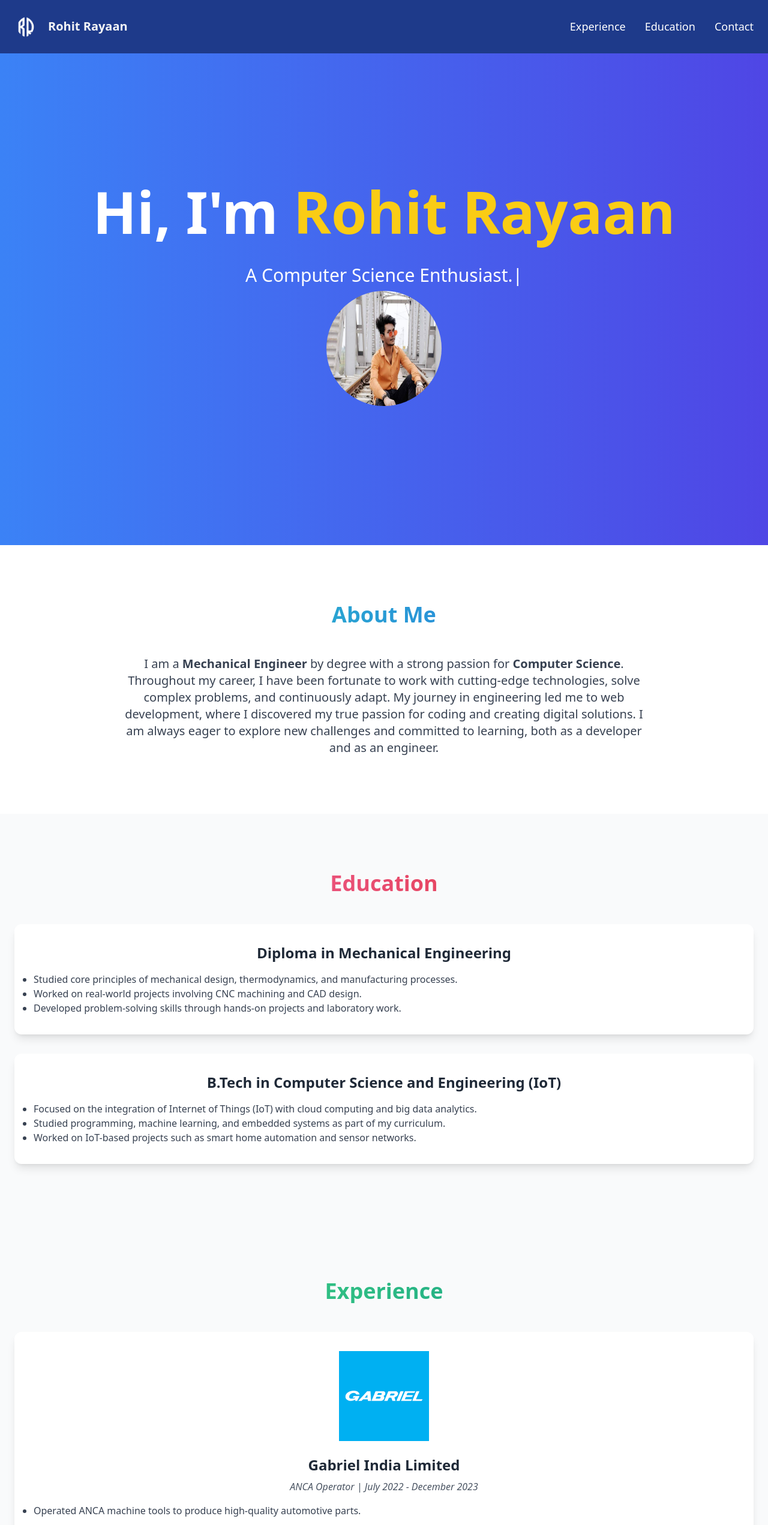
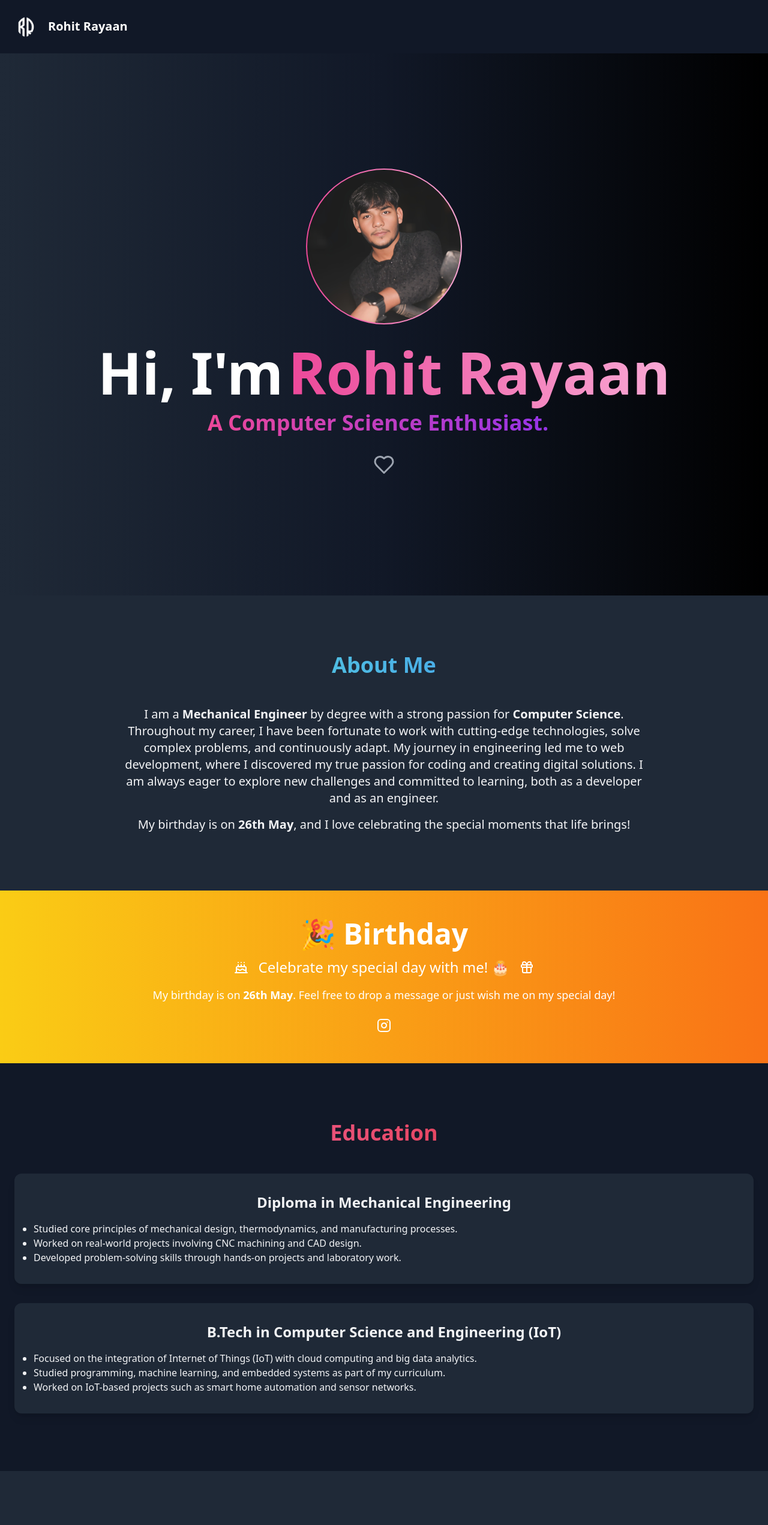
Before and after one commit to starkryan/rajule, a Next.js app: page / in a window 1280 px wide. Shown: the top 2543 px of the page at 60% size. Built offline with nearby package versions, Linux system fonts and the light colour scheme.

Commit message:
Updated layout and page files, deleted author.png, added author.jpg

```diff
--- a/app/layout.tsx
+++ b/app/layout.tsx
@@ -13,9 +13,39 @@ const geistMono = localFont({
   weight: "100 900",
 });
 
+// SEO and social media metadata
 export const metadata: Metadata = {
-  title: "Create Next App",
-  description: "Generated by create next app",
+  title: "Rohit Rayaan's Portfolio | Full-Stack Developer & Engineer",
+  description: "Explore the portfolio of Rohit Rayaan, a full-stack developer and engineer skilled in web development, mechanical engineering, and computer science. Discover projects, experience, and contact details.",
+  keywords: ["Rohit Rayaan", "Full-Stack Developer", "Web Developer", "Mechanical Engineer", "Portfolio"],
+  openGraph: {
+    title: "Rohit Rayaan | Full-Stack Developer & Engineer",
+    description: "Showcasing the work and achievements of Rohit Rayaan in web development, engineering, and computer science.",
+    url: "https://rrayaan.vercel.app/",
+    siteName: "Rohit Rayaan's Portfolio",
+    images: [
+      {
+        url: "https://yourwebsite.com/og-image.jpg",
+        width: 1200,
+        height: 630,
+        alt: "Rohit Rayaan's Portfolio",
+      },
+    ],
+    type: "website",
+  },
+  twitter: {
+    card: "summary_large_image",
+    site: "@rohitrayaan",
+    title: "Rohit Rayaan | Full-Stack Developer & Engineer",
+    description: "Explore the work of Rohit Rayaan, an engineer and full-stack developer with expertise in web development and mechanical engineering.",
+    images: ["https://yourwebsite.com/og-image.jpg"],
+  },
+};
+
+// Separate viewport export
+export const viewport = {
+  width: "device-width",
+  initialScale: 1,
 };
 
 export default function RootLayout({
--- a/app/page.tsx
+++ b/app/page.tsx
@@ -1,21 +1,21 @@
-"use client"
+"use client";
 
-import { TypeAnimation } from 'react-type-animation'
-import Head from 'next/head'
-import Image from 'next/image'
-import { motion } from 'framer-motion'
-import { Instagram } from 'lucide-react'
-import { useState } from 'react'
+import { TypeAnimation } from 'react-type-animation';
+import Head from 'next/head';
+import Image from 'next/image';
+import { motion } from 'framer-motion';
+import { Instagram, Gift, Cake, Heart } from 'lucide-react'; // Import relevant icons
+import { useState } from 'react';
 
 export default function Home() {
-  const [isMenuOpen, setIsMenuOpen] = useState(false)
+  const [liked, setLiked] = useState(false); // State to track if the heart is liked
 
-  const toggleMenu = () => {
-    setIsMenuOpen(!isMenuOpen)
-  }
+  const toggleLike = () => {
+    setLiked(!liked); // Toggle the like state
+  };
 
   return (
-    <div className="font-sans bg-gray-50 text-gray-800">
+    <div className="font-sans bg-black text-gray-100">
       <Head>
         <title>Rohit Rayaan - Portfolio</title>
         <meta name="description" content="Welcome to my portfolio" />
@@ -26,63 +26,48 @@ export default function Home() {
 
       {/* Header Section */}
       <motion.header
-        className="bg-blue-900 text-white shadow-lg py-6"
+        className="bg-gray-900 text-white shadow-lg py-6"
         initial={{ opacity: 0 }}
         animate={{ opacity: 1 }}
         transition={{ duration: 0.5 }}
       >
         <div className="container mx-auto flex justify-between items-center px-6">
-          {/* Logo and Name */}
           <div className="flex items-center space-x-4">
             <Image
-              src="/logo.png"  // Add your logo file in the public folder
+              src="/logo.png"
               alt="Logo"
-              width={40}  // Set your preferred width
-              height={40}  // Set your preferred height
+              width={40}
+              height={40}
               className="object-contain"
             />
-            <h1 className="text-xl font-poppins font-bold text-gray-100">
-  Rohit Rayaan
-</h1>
-
+            <h1 className="text-xl font-poppins font-bold text-white">
+              Rohit Rayaan
+            </h1>
           </div>
-
-          {/* Hamburger Menu Button */}
-          <button
-            className="lg:hidden text-white focus:outline-none"
-            onClick={toggleMenu}
-          >
-            <svg
-              className="w-6 h-6"
-              xmlns="http://www.w3.org/2000/svg"
-              fill="none"
-              viewBox="0 0 24 24"
-              stroke="currentColor"
-            >
-              <path
-                strokeLinecap="round"
-                strokeLinejoin="round"
-                strokeWidth="2"
-                d="M4 6h16M4 12h16M4 18h16"
-              />
-            </svg>
-          </button>
-
-          {/* Navbar */}
-          <nav className={`lg:flex space-x-8 text-lg font-medium ${isMenuOpen ? 'block' : 'hidden'} lg:block`}>
-            <a href="#experience" className="hover:text-yellow-400 transition">Experience</a>
-            <a href="#education" className="hover:text-yellow-400 transition">Education</a>
-            <a href="#contact" className="hover:text-yellow-400 transition">Contact</a>
-          </nav>
         </div>
       </motion.header>
 
       {/* Hero Section */}
-      <section className="bg-gradient-to-r from-blue-500 to-indigo-600 text-white py-48 text-center">
+      <section className="bg-gradient-to-r from-gray-800 via-gray-900 to-black text-white py-48 text-center">
+        <div className="flex justify-center mb-8">
+          <div className="relative inline-block rounded-full p-[2px] bg-gradient-to-r from-pink-500 to-pink-300">
+            <Image
+              src="/author.jpg"
+              alt="Rohit Rayaan"
+              className="rounded-full h-48 w-48 sm:h-56 sm:w-56 lg:h-64 lg:w-64"
+              height={500}
+              width={500}
+            />
+          </div>
+        </div>
         <div className="container mx-auto px-6">
-          <h2 className="text-white mb-4 text-4xl sm:text-5xl lg:text-8xl lg:leading-normal font-extrabold">
-            Hi, I'm <span className="text-yellow-400">Rohit Rayaan</span>
+          <h2 className="mb-4 text-3xl sm:text-4xl md:text-5xl lg:text-6xl xl:text-8xl font-extrabold leading-tight">
+            Hi, I'm
+            <span className="ml-2 text-transparent bg-clip-text bg-gradient-to-r from-pink-500 to-pink-300">
+              Rohit Rayaan
+            </span>
           </h2>
+
           <TypeAnimation
             sequence={[
               'A Mechanical Engineer.',
@@ -94,25 +79,26 @@ export default function Home() {
             ]}
             speed={50}
             repeat={Infinity}
-            className="bg-clip-text text-2xl md:text-3xl font-medium"
+            className="text-2xl sm:text-3xl md:text-4xl font-bold bg-gradient-to-r from-pink-500 to-purple-600 text-transparent bg-clip-text"
           />
         </div>
-        <div className="flex justify-center mb-8">
-          <Image
-            src="/author.png"
-            alt="Rohit Rayaan"
-            className="rounded-full h-48 w-48  m-2"
-            height={500}
-            width={500}
-          />
+
+        {/* Like Button (Heart) */}
+        <div className="mt-6 flex justify-center">
+          <button
+            onClick={toggleLike}
+            className={`p-2 transition-colors duration-200 ${liked ? 'text-red-500' : 'text-gray-400'}`}
+          >
+            <Heart size={36} />
+          </button>
         </div>
       </section>
 
       {/* About Section */}
-      <section id="about" className="py-24 bg-white">
+      <section id="about" className="py-24 bg-gray-800 text-gray-100">
         <div className="container mx-auto text-center px-6">
           <motion.h2
-            className="text-4xl font-semibold mb-12 text-transparent bg-clip-text bg-gradient-to-r from-teal-400 to-blue-600"
+            className="text-4xl font-semibold mb-12 text-transparent bg-clip-text bg-gradient-to-r from-teal-300 to-blue-500"
             initial={{ opacity: 0 }}
             animate={{ opacity: 1 }}
             transition={{ duration: 0.5 }}
@@ -120,15 +106,49 @@ export default function Home() {
             About Me
           </motion.h2>
 
-          <p className="text-xl text-gray-700 max-w-4xl mx-auto">
-            I am a <strong>Mechanical Engineer</strong> by degree with a strong passion for <strong>Computer Science</strong>. Throughout my career, I have been fortunate to work with cutting-edge technologies, solve complex problems, and continuously adapt. My journey in engineering led me to web development, where I discovered my true passion for coding and creating digital solutions.
-            I am always eager to explore new challenges and committed to learning, both as a developer and as an engineer.
+          <p className="text-xl max-w-4xl mx-auto">
+            I am a <strong>Mechanical Engineer</strong> by degree with a strong passion for <strong>Computer Science</strong>. Throughout my career, I have been fortunate to work with cutting-edge technologies, solve complex problems, and continuously adapt. My journey in engineering led me to web development, where I discovered my true passion for coding and creating digital solutions. I am always eager to explore new challenges and committed to learning, both as a developer and as an engineer.
+          </p>
+          <p className="mt-4 text-xl">
+            My birthday is on <strong>26th May</strong>, and I love celebrating the special moments that life brings!
           </p>
         </div>
       </section>
 
+      {/* Birthday Section with Icon */}
+      <section id="birthday" className="py-12 bg-gradient-to-r from-yellow-400 to-orange-500 text-white text-center">
+        <div className="container mx-auto px-6">
+          <motion.h2
+            className="text-3xl sm:text-4xl md:text-5xl font-semibold mb-4"
+            initial={{ opacity: 0 }}
+            animate={{ opacity: 1 }}
+            transition={{ duration: 0.5 }}
+          >
+            🎉 Birthday
+          </motion.h2>
+          <div className="flex justify-center items-center space-x-4">
+            <Cake className="text-4xl" />
+            <p className="text-xl sm:text-2xl">Celebrate my special day with me! 🎂</p>
+            <Gift className="text-4xl" />
+          </div>
+          <p className="mt-4 text-lg">My birthday is on <strong>26th May</strong>. Feel free to drop a message or just wish me on my special day!</p>
+          <div className="flex justify-center items-center space-x-4 mt-4">
+            <a
+              href="https://www.instagram.com/rohitrayaan"
+              target="_blank"
+              rel="noopener noreferrer"
+              className="text-3xl hover:text-yellow-400 transition"
+            >
+              <Instagram className="inline-block" />
+            </a>
+          </div>
+        </div>
+      </section>
+
+      {/* Other Sections remain the same */}
+
       {/* Education Section */}
-      <section id="education" className="py-24 bg-gray-50">
+      <section id="education" className="py-24 bg-gray-900 text-gray-100">
         <div className="container mx-auto text-center px-6">
           <motion.h2
             className="text-4xl font-semibold mb-12 text-transparent bg-clip-text bg-gradient-to-r from-pink-400 to-red-600"
@@ -140,20 +160,18 @@ export default function Home() {
           </motion.h2>
 
           <div className="space-y-8">
-            {/* Diploma in Mechanical Engineering */}
-            <div className="bg-white p-8 shadow-lg rounded-xl transform transition-all hover:scale-105 hover:shadow-xl">
+            <div className="bg-gray-800 p-8 shadow-lg rounded-xl transform transition-all hover:scale-105 hover:shadow-xl">
               <h3 className="text-2xl font-semibold mb-2">Diploma in Mechanical Engineering</h3>
-              <ul className="list-disc text-left text-gray-700 mt-4">
+              <ul className="list-disc text-left mt-4">
                 <li>Studied core principles of mechanical design, thermodynamics, and manufacturing processes.</li>
                 <li>Worked on real-world projects involving CNC machining and CAD design.</li>
                 <li>Developed problem-solving skills through hands-on projects and laboratory work.</li>
               </ul>
             </div>
 
-            {/* B.Tech in Computer Science and Engineering (IoT) */}
-            <div className="bg-white p-8 shadow-lg rounded-xl transform transition-all hover:scale-105 hover:shadow-xl">
+            <div className="bg-gray-800 p-8 shadow-lg rounded-xl transform transition-all hover:scale-105 hover:shadow-xl">
               <h3 className="text-2xl font-semibold mb-2">B.Tech in Computer Science and Engineering (IoT)</h3>
-              <ul className="list-disc text-left text-gray-700 mt-4">
+              <ul className="list-disc text-left mt-4">
                 <li>Focused on the integration of Internet of Things (IoT) with cloud computing and big data analytics.</li>
                 <li>Studied programming, machine learning, and embedded systems as part of my curriculum.</li>
                 <li>Worked on IoT-based projects such as smart home automation and sensor networks.</li>
@@ -163,66 +181,8 @@ export default function Home() {
         </div>
       </section>
 
-      {/* Experience Section */}
-      <section id="experience" className="py-24 bg-gray-50">
-        <div className="container mx-auto text-center px-6">
-          <motion.h2
-            className="text-4xl font-semibold mb-12 text-transparent bg-clip-text bg-gradient-to-r from-green-400 to-teal-600"
-            initial={{ opacity: 0 }}
-            animate={{ opacity: 1 }}
-            transition={{ duration: 0.5 }}
-          >
-            Experience
-          </motion.h2>
-
-          <div className="space-y-12">
-            {/* Gabriel India Limited */}
-            <div className="bg-white p-8 shadow-lg rounded-xl transform transition-all hover:scale-105 hover:shadow-xl">
-              <div className="flex justify-center mb-6">
-                <Image
-                  src="/gb.png"
-                  alt="Gabriel India Limited"
-                  width={150}
-                  height={50}
-                  className="object-contain"
-                />
-              </div>
-              <h3 className="text-2xl font-semibold mb-2">Gabriel India Limited</h3>
-              <p className="text-gray-600 italic">ANCA Operator | July 2022 - December 2023</p>
-              <ul className="list-disc text-left text-gray-700 mt-4 space-y-2">
-                <li>Operated ANCA machine tools to produce high-quality automotive parts.</li>
-                <li>Monitored machine performance and ensured product quality through regular checks.</li>
-                <li>Collaborated with engineering teams to optimize machine setups and workflows.</li>
-                <li>Trained junior operators and ensured adherence to safety and operational standards.</li>
-              </ul>
-            </div>
-
-            {/* DANA Private Limited */}
-            <div className="bg-white p-8 shadow-lg rounded-xl transform transition-all hover:scale-105 hover:shadow-xl">
-              <div className="flex justify-center mb-6">
-                <Image
-                  src="/dana.jpg"
-                  alt="DANA Private Limited"
-                  width={150}
-                  height={50}
-                  className="object-contain"
-                />
-              </div>
-              <h3 className="text-2xl font-semibold mb-2">DANA Private Limited</h3>
-              <p className="text-gray-600 italic">ANCA Operator | January 2022</p>
-              <ul className="list-disc text-left text-gray-700 mt-4 space-y-2">
-                <li>Set up and operated ANCA CNC grinding machines for precision parts production.</li>
-                <li>Collaborated with the production team to troubleshoot issues and improve efficiency.</li>
-                <li>Consistently met production deadlines while maintaining high standards of product quality.</li>
-                <li>Utilized Lean Manufacturing principles to optimize workflows and reduce downtime.</li>
-              </ul>
-            </div>
-          </div>
-        </div>
-      </section>
-
       {/* Contact Section */}
-      <section id="contact" className="py-24 bg-blue-900 text-white">
+      <section id="contact" className="py-24 bg-gray-800 text-white">
         <div className="container mx-auto text-center px-6">
           <motion.h2
             className="text-4xl font-semibold mb-6 text-transparent bg-clip-text bg-gradient-to-r from-teal-500 to-green-600"
@@ -233,14 +193,14 @@ export default function Home() {
             Contact Me
           </motion.h2>
           <p className="text-xl mb-4">Feel free to reach out for collaborations, freelance work, or just to chat!</p>
-          <a href="mailto:rohitsiitpatna@gmail.com" className="bg-yellow-400 text-blue-900 px-8 py-3 rounded-full text-lg hover:bg-yellow-300 transition">
+          <a href="mailto:rohitsiitpatna@gmail.com" className="bg-yellow-400 text-gray-900 px-8 py-3 rounded-full text-lg hover:bg-yellow-500 transition">
             Send Email
           </a>
         </div>
       </section>
 
       {/* Footer Section */}
-      <footer className="bg-gray-800 text-white py-6">
+      <footer className="bg-gray-900 text-white py-6">
         <div className="container mx-auto text-center">
           <p>&copy; 2024 Rohit Rayaan. All rights reserved.</p>
           <div className="flex justify-center items-center space-x-4 mt-4">
@@ -248,14 +208,13 @@ export default function Home() {
               href="https://www.instagram.com/rohitrayaan"
               target="_blank"
               rel="noopener noreferrer"
-              className="text-white text-3xl hover:text-yellow-400 transition"
+              className="text-3xl hover:text-yellow-400 transition"
             >
-              <Instagram className="inline-block" /> {/* Lucide Instagram icon */}
+              <Instagram className="inline-block" />
             </a>
           </div>
-          {/* Hosted on Vercel */}
           <div className="flex justify-center items-center space-x-2 mt-4">
-            <span className="text-white text-lg">Hosted on</span>
+            <span className="text-lg">Hosted on</span>
             <a
               href="https://vercel.com"
               target="_blank"
@@ -267,7 +226,7 @@ export default function Home() {
                 alt="Vercel Logo"
                 className="h-6 w-6"
               />
-              <span className="text-white text-lg">Vercel</span>
+              <span className="text-lg">Vercel</span>
             </a>
           </div>
         </div>
```
Also changed, not shown: public/author.jpg (added), public/author.png (deleted).
